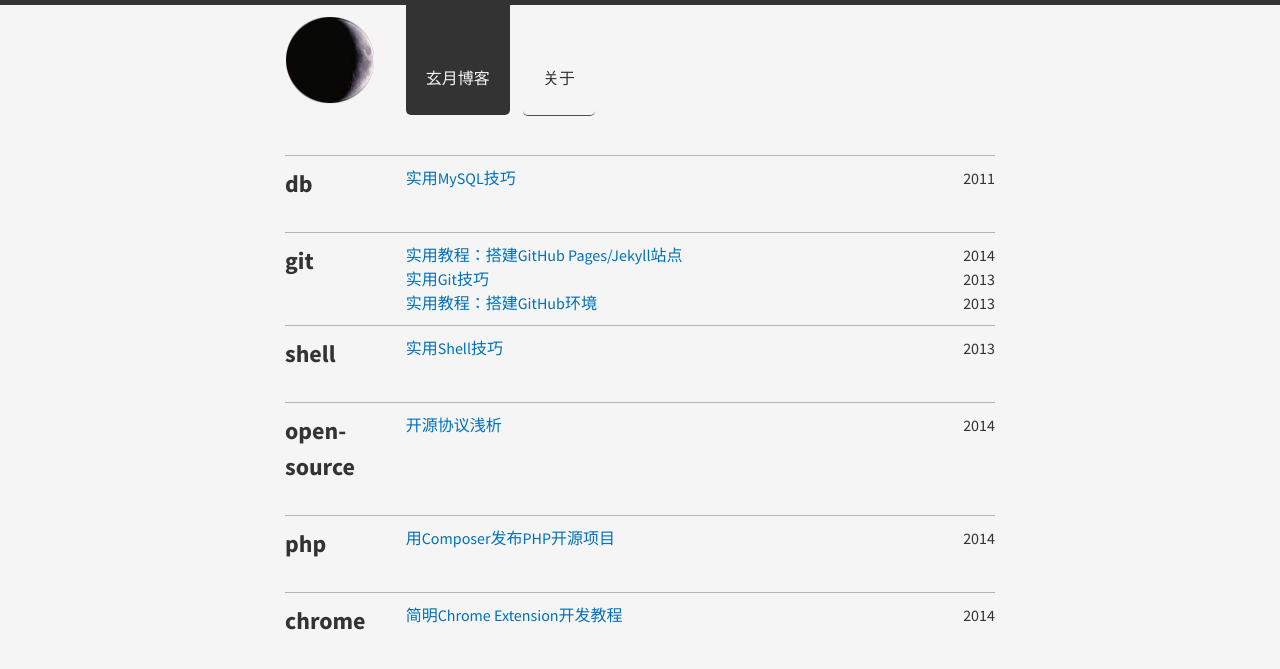
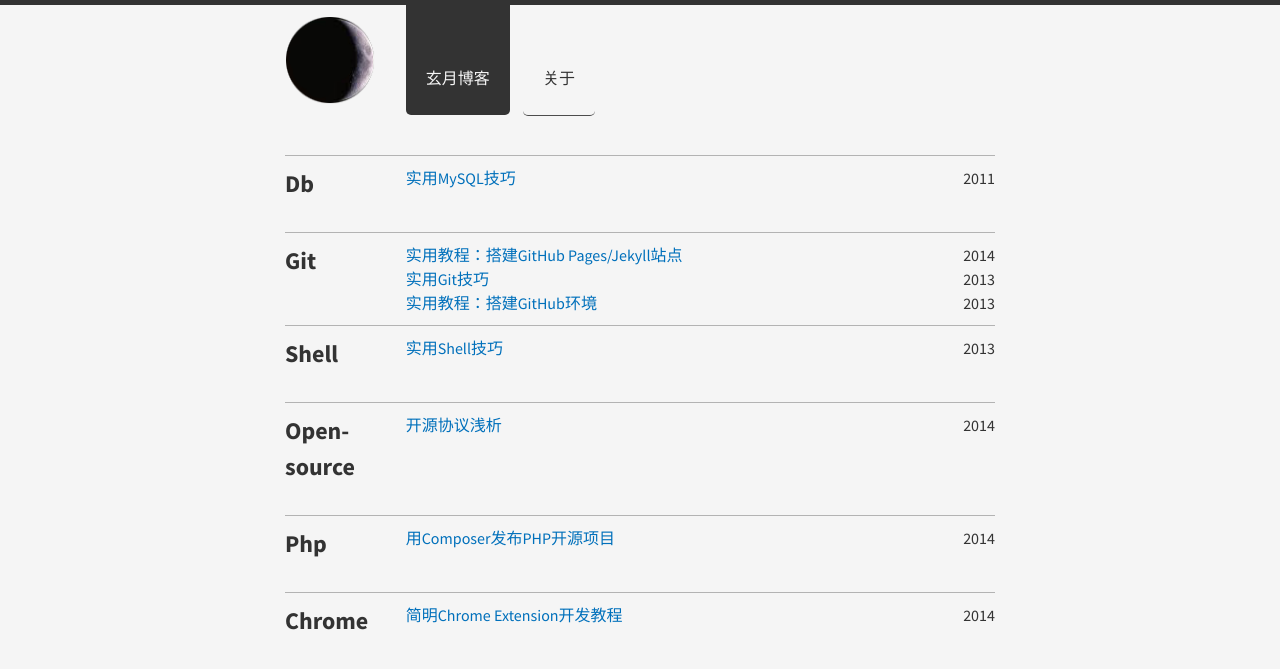
Before and after one commit to lyroyce/lyroyce.github.io, a Jekyll site: the page built from index.html, in a window 1280 px wide. Shown: the top 669 px of the page. Built offline with Jekyll 4.4.1, drawn with Linux system fonts in a browser that asks for light colours; nearby versions of some CDN libraries; Markdown is read by kramdown in place of the engine named in the settings.

Commit message:
capitalize category name

```diff
--- a/index.html
+++ b/index.html
@@ -8,7 +8,7 @@ title: 玄月博客
 {% for category in site.categories %}
 
   <div class="bundle row gutters fadeInDown animated">
-    <h2 class="post-year col span_2">{{ category | first }}</h2>
+    <h2 class="post-year col span_2">{{ category | first | capitalize }}</h2>
     <div class="posts-by-year col span_10">
 
     {% for posts in category %}
```
